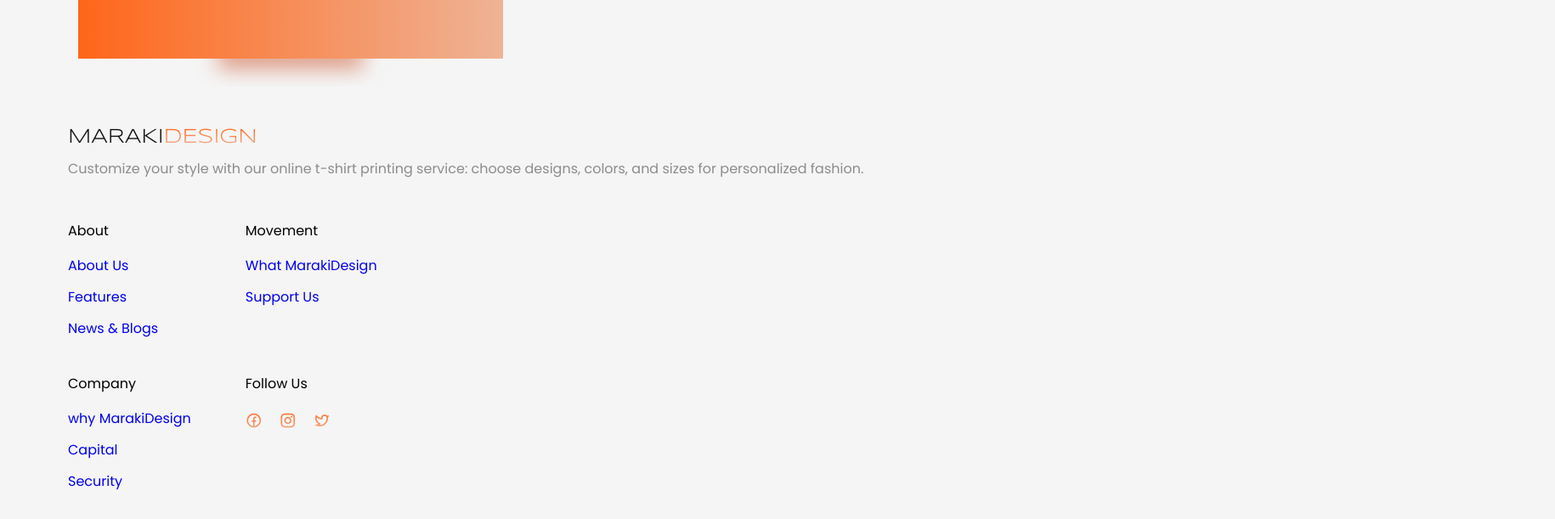
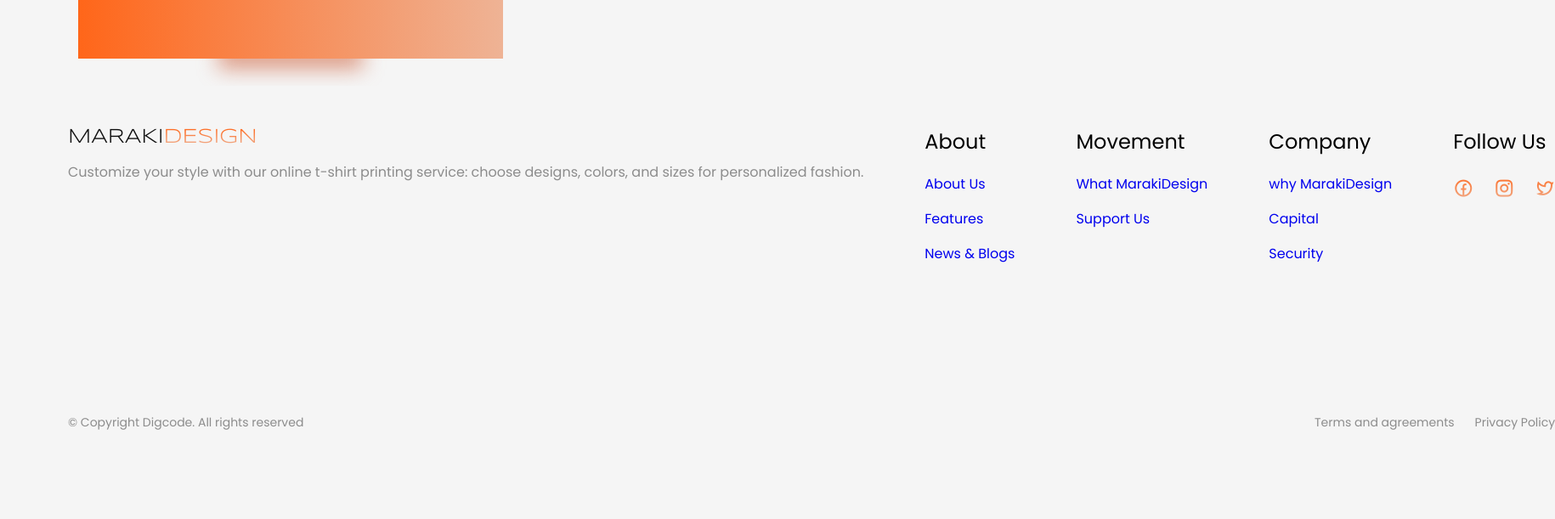
Before and after one commit to NobelAssefa/Maraki-tshirt-static-website, a plain HTML site: page Assets/Index.html in a window 1280 px wide. Shown: the part 2333-2944 px from the top of the page at 85% size, 1830 px wide, since content can reach past the window. After the commit the page ends 2889 px from the top, so only its background shows below. Drawn offline with nearby package versions, Linux system fonts and the light colour scheme.

Commit message:
footer with css completed

```diff
--- a/Assets/Css/Style.css
+++ b/Assets/Css/Style.css
@@ -623,6 +623,12 @@ img {
         width: 220px;
         height: 220px;
     }
+    .footer__data{
+        gap: 2rem;
+    }
+    .footer__terms{
+        column-gap: .5rem;
+    }
 
 }
 
@@ -649,6 +655,10 @@ img {
         grid-template-columns: 360px;
         justify-content: center;
     }
+    .footer__content{
+        grid-template-columns: repeat(2, max-content);
+        justify-content: space-between;
+    }
 
 
 }
@@ -670,6 +680,16 @@ img {
     .choose__container{
         grid-template-columns: repeat(2, 1fr);
         align-items: center;
+    }
+    .footer__data{
+        grid-template-columns: repeat(3, max-content);
+    }
+    .footer__group{
+        flex-direction: row;
+        justify-content: space-between;
+    }
+    .footer__copy{
+        order: -1;
     }
 
 }
@@ -708,6 +728,9 @@ img {
         align-content: center;
         top: 0;
         bottom: 0;
+    }
+    .footer__data{
+        grid-template-columns: repeat(4, max-content);
     }
 }
 
@@ -837,6 +860,31 @@ img {
         bottom: -2rem;
         filter: blur(28px);
     }
+    .footer{
+        padding-block: 3rem;
+    }
+    .footer__logo{
+        margin-bottom: 1rem;
+    }
+    .footer__title{
+        font-size: var(--h2-font-size);
+        margin-bottom: 1.25rem;
+    }
+    .footer__links{
+        row-gap: 1rem;
+    }
+    .footer__data{
+        column-gap: 4.5rem;
+    }
+    .footer__social{
+        column-gap: 1.5rem;
+    }
+    .footer__social-link{
+        font-size: 1.5rem;
+    }
+    .footer__group{
+        margin-top: 6.5rem;
+    }
 
 
 }
```
